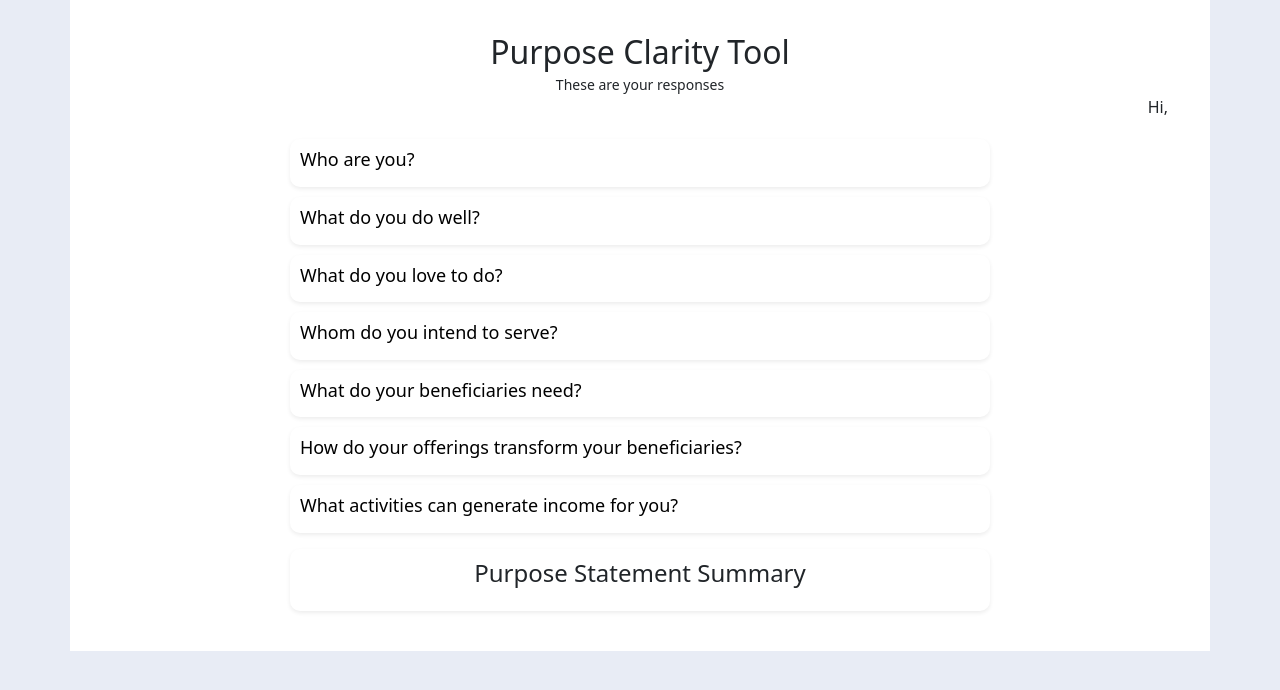
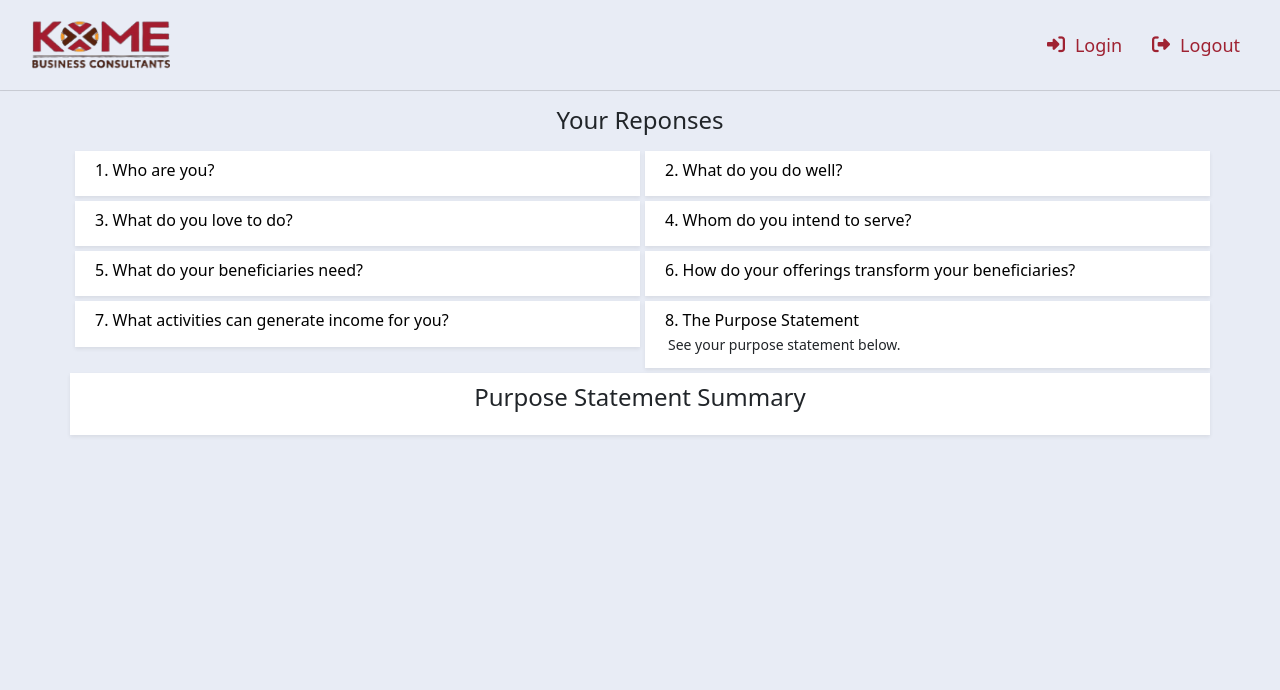
Before and after one commit to wamae-ndiritu/purpose-clarity-tool, a React (Create React App) app in the folder frontend/: page /view/purpose-clarity-item in a window 1280 px wide. Shown: the top 690 px of the page. Built offline with nearby package versions, Linux system fonts and the light colour scheme; no server answers; sample sign-in values are in the browser's storage.

Commit message:
Restyle purpose answers view component

```diff
--- a/frontend/src/components/UserView/View.jsx
+++ b/frontend/src/components/UserView/View.jsx
@@ -2,6 +2,8 @@ import React, { useEffect } from "react";
 import "./view.css";
 import { useSelector, useDispatch } from "react-redux";
 import { getItem } from "../../redux/actions/purposeActions";
+import NavBar from "../NavBar";
+import { Link } from "react-router-dom";
 
 const View = () => {
   const dispatch = useDispatch();
@@ -48,31 +50,45 @@ const View = () => {
       title: "What activities can generate income for you?",
       value: item?.revenue_sources,
     },
+    {
+      id: 7,
+      title: "The Purpose Statement",
+      value: "See your purpose statement below.",
+    },
   ];
 
   return (
-    <div className='container bg-white'>
-      <div className='row view-cont'>
-        <h2 className='text-center h2'>Purpose Clarity Tool</h2>
-        <p className='text-center'>These are your responses</p>
-        <span className='float-right'>Hi, {item?.user?.firstName}</span>
-        <div className='col-8 view-wrapper'>
+    <>
+      <NavBar />
+      <div className='container my-3'>
+        <div className='my-3'>
+          <h6 className='h6 text-center title'>Your Reponses</h6>
+        </div>
+        <div className='row view-cont'>
           {items.map((itemData) => {
             const { id, title, value } = itemData;
             return (
-              <div className='shadow-sm item-wrapper' key={id}>
-                <h6 className='h6'>{title}</h6>
-                <p>{value}</p>
+              <div className='col-lg-6 col-md-6 col-sm-6 col-item' key={id}>
+                <div className='shadow-sm item-wrapper bg-white'>
+                  <h6 className='h6'>
+                    <Link to={`${id === 7 ? "/" : `/form?question=${id + 1}`}`}>
+                      {id + 1}. {title}
+                    </Link>
+                  </h6>
+                  <p>{value}</p>
+                </div>
               </div>
             );
           })}
-          <div className='shadow-sm mt-3 purpose-cont'>
+        </div>
+        <div className='row view-cont d-flex justify-content-center'>
+          <div className='shadow-sm purpose-cont bg-white'>
             <h6 className='text-center h6'>Purpose Statement Summary</h6>
             <p>{item?.purpose_statement}</p>
           </div>
         </div>
       </div>
-    </div>
+    </>
   );
 };
 
--- a/frontend/src/components/UserView/view.css
+++ b/frontend/src/components/UserView/view.css
@@ -1,7 +1,5 @@
 .view-cont{
-    padding: 30px !important;
     display: flex;
-    justify-content: center;
 }
 
 .view-cont h2{
@@ -19,32 +17,39 @@
     text-align: right;
 }
 
-.view-wrapper{
-    padding: 10px;
+.col-item{
+    padding: 0;
+    padding-left: 5px;
 }
 
-
 .item-wrapper, .purpose-cont{
-    padding: 10px;
-    border-radius: 10px;
-
+    padding: 10px 20px;
 }
 
 .item-wrapper{
-    margin: 10px 0;
+    margin-bottom: 5px;
 }
 
 .item-wrapper h6{
-    font-size: 18px;
+    font-size: 16px;
     color: #000;
+    margin: 0;
+    transition: 0.4s ease-out;
+}
+
+.item-wrapper h6:hover{
+    color: #ea710f;
+    text-decoration: underline;
+}
+
+.item-wrapper p, .purpose-cont p{
+    font-size: 14px;
+    padding: 3px;
     margin: 0;
 }
 
-.item-wrapper p, .purpose-cont p{
-    font-size: 16px;
-    letter-spacing: 1px;
-    padding: 3px;
-    margin: 0;
+.purpose-cont{
+    margin: 0 15px;
 }
 
 .purpose-cont h6{
```
